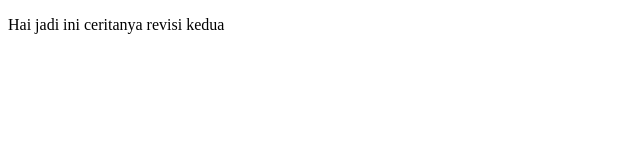
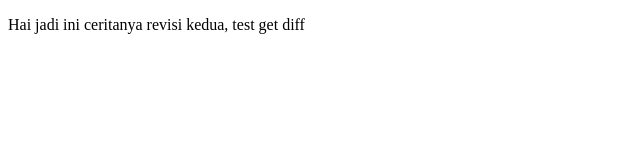
Before and after one commit to ditogianto/belajar-git, a plain HTML site: page index.html in a window 1280 px wide. Shown: the full height of the page, 0-640 px from the left. Drawn offline with Linux system fonts and the light colour scheme.

Commit message:
Git Diff Tahap 5

```diff
--- a/index.html
+++ b/index.html
@@ -6,6 +6,6 @@
 	<title>Membuat Revisi Keduat</title>
 </head>
 <body>
-	<p>Hai jadi ini ceritanya revisi kedua</p>
+	<p>Hai jadi ini ceritanya revisi kedua, test get diff</p>
 </body>
 </html>
```
